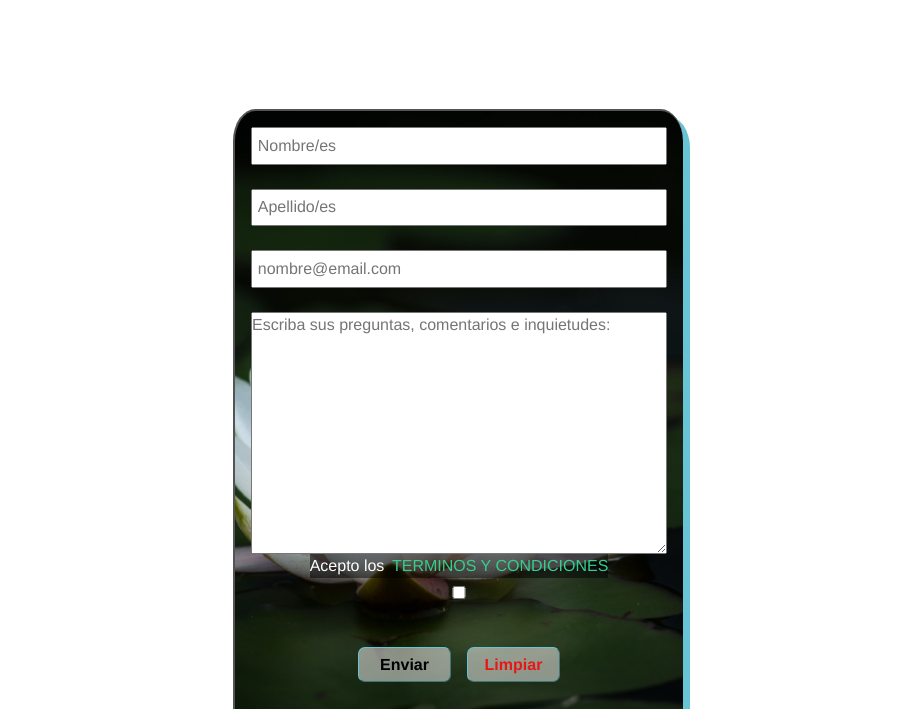
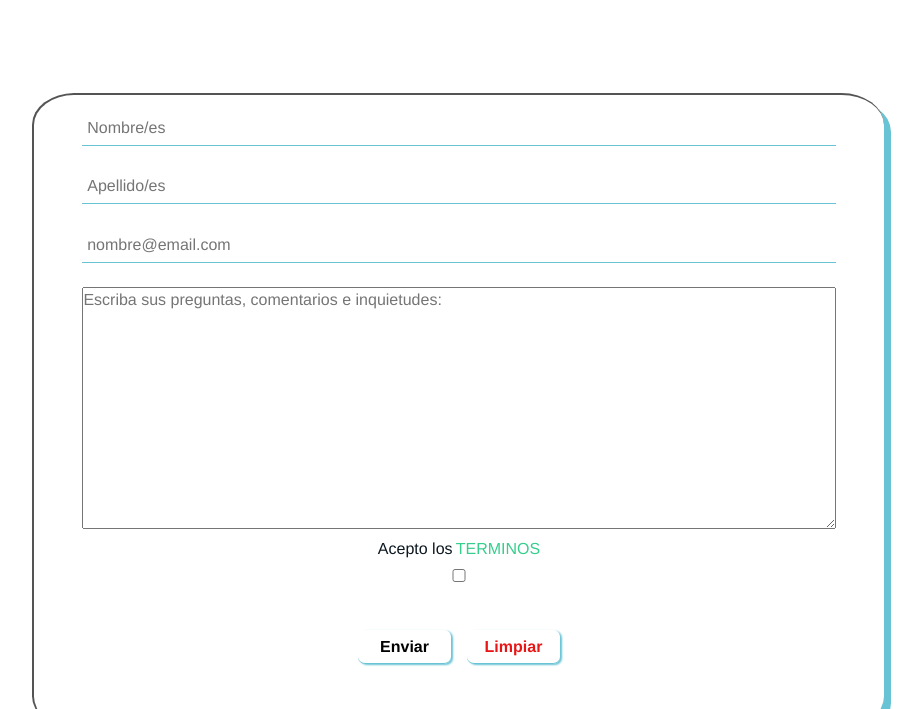
Before and after one commit to EduardoOdriozola/Viaxu, a website: page paginas/contacto.html in a window 1280 px wide. Shown: the part 471-1180 px from the top of the page, without its empty margins (182-1104 px from the left). Drawn offline with nearby package versions, Linux system fonts and the light colour scheme.

Commit message:
Fix .botones en chrome y deleted _contactos

```diff
--- a/paginas/contacto.html
+++ b/paginas/contacto.html
@@ -58,14 +58,14 @@
                 <h2>Contacto</h2>
                 <p>Complete a continuación el siguiente formulario</p>
             </div>
-            <article class="contacto">
-                <form class="contacto contacto__formulario" enctype="text/plain" method="post">
+            <article class="home-contacto">
+                <form enctype="text/plain" method="post">
                     <input type="text" name="nombre" placeholder="Nombre/es">
                     <input type="text" name="apellido" placeholder="Apellido/es">
                     <input type="email" name="correo" placeholder="nombre@email.com" required>
                     <textarea name="comentarios" rows="10" cols="30"
                         placeholder="Escriba sus preguntas, comentarios e inquietudes:"></textarea>
-                    <label for="condiciones">Acepto los <a href="../paginas/terminos.html">Terminos y condiciones</a></label>
+                    <label for="condiciones">Acepto los <a href="../paginas/terminos.html">Terminos</a></label>
                     <input type="checkbox" name="condiciones" required>
                     <div class="botones">
                         <input type="submit" value="Enviar" class="botones__estilo">
--- a/scss/estilos.scss
+++ b/scss/estilos.scss
@@ -1,2 +1,2 @@
 @import "./base/varaibles","./base/reset", "./base/tipografia";
-@import "./layout/header", "./layout/footer","./layout/componentes", "./layout/home",  "./layout/galeria", "./layout/contacto";
+@import "./layout/header", "./layout/footer","./layout/componentes", "./layout/home",  "./layout/galeria";
--- a/scss/layout/_componentes.scss
+++ b/scss/layout/_componentes.scss
@@ -147,17 +147,18 @@
 }
 
 .botones {
+    display: flex;
+	flex-flow: row;
+    justify-content: center;
+    align-self: center;
     width: 250px;
-    align-self: center;
-	display: flex;
-	flex-flow: row;
 	gap: 1em;
     padding: 1.5rem;
 
     &__estilo {
         color: $crl--negro;
         background-color: rgba($crl--blanco, $alpha: 0.5);
-        border: 1px outset $crl--celeste;
+        box-shadow: 2px 1px 2px $crl--celeste;
         border-radius: 7px;
         font-weight: 700;
 
--- a/scss/layout/_contacto.scss
+++ /dev/null
@@ -1,69 +0,0 @@
-.contacto {
-    display: flex;
-    flex-direction: column;
-    justify-content: center;
-    align-items: center;
-    padding: 5rem 5rem;
-
-    &__formulario {
-        padding: 1rem;
-        width: 40%;
-        border-radius: 5%;
-        border-top: 2px outset $crl--negro;
-        border-left: 2px outset $crl--negro;
-        box-shadow: 7px 7px $crl--celeste;
-        background-image: url(../multimedia/contacto-fondo.jpg);
-        background-repeat: no-repeat;
-        background-position: center;
-        background-size:cover;
-        background-attachment:fixed;
-
-        input {
-            width: 100%;
-            padding: 0.3rem;
-            margin-bottom: 1.5rem;
-
-        }
-        textarea {
-            width: 100%;
-        }
-        label {
-            color: $crl--blanco;
-            background-color: rgba($crl--negro, $alpha: 0.5);
-            margin-bottom: 0.5rem;
-        }
-
-        a {
-            text-decoration: none;
-            text-transform: uppercase;
-            color: $crl--verde;
-            padding-left: 0.2rem;
-        }
-        a:hover {
-            text-decoration: underline;
-            color: $crl--verde;
-            font-weight: 700;
-        }
-    }
-}
-
-@media only screen and (max-width: 1350px){
-    .contacto{
-        &__formulario{
-            max-width: 70%;
-            min-width: 450px;
-        }
-    }
-}
-
-@media only screen and (max-width: 480px){
-    .contacto{
-        &__formulario{
-            min-width: 320px;
-            border-radius: 0%;
-            border-top: none;
-            border-left: none;
-            box-shadow: none;
-        }
-    }
-}
```
Also changed, not shown: css/estilos.css.
